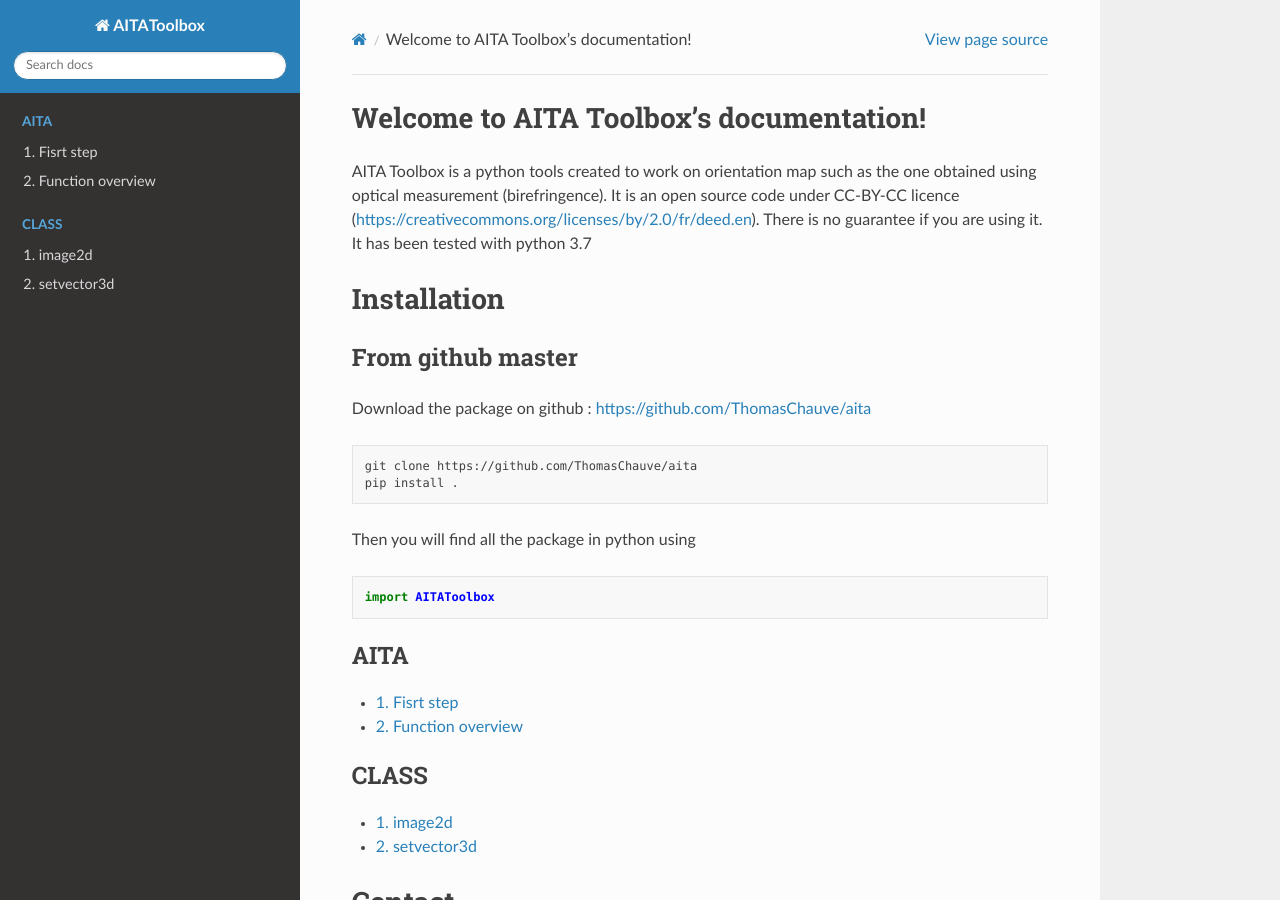
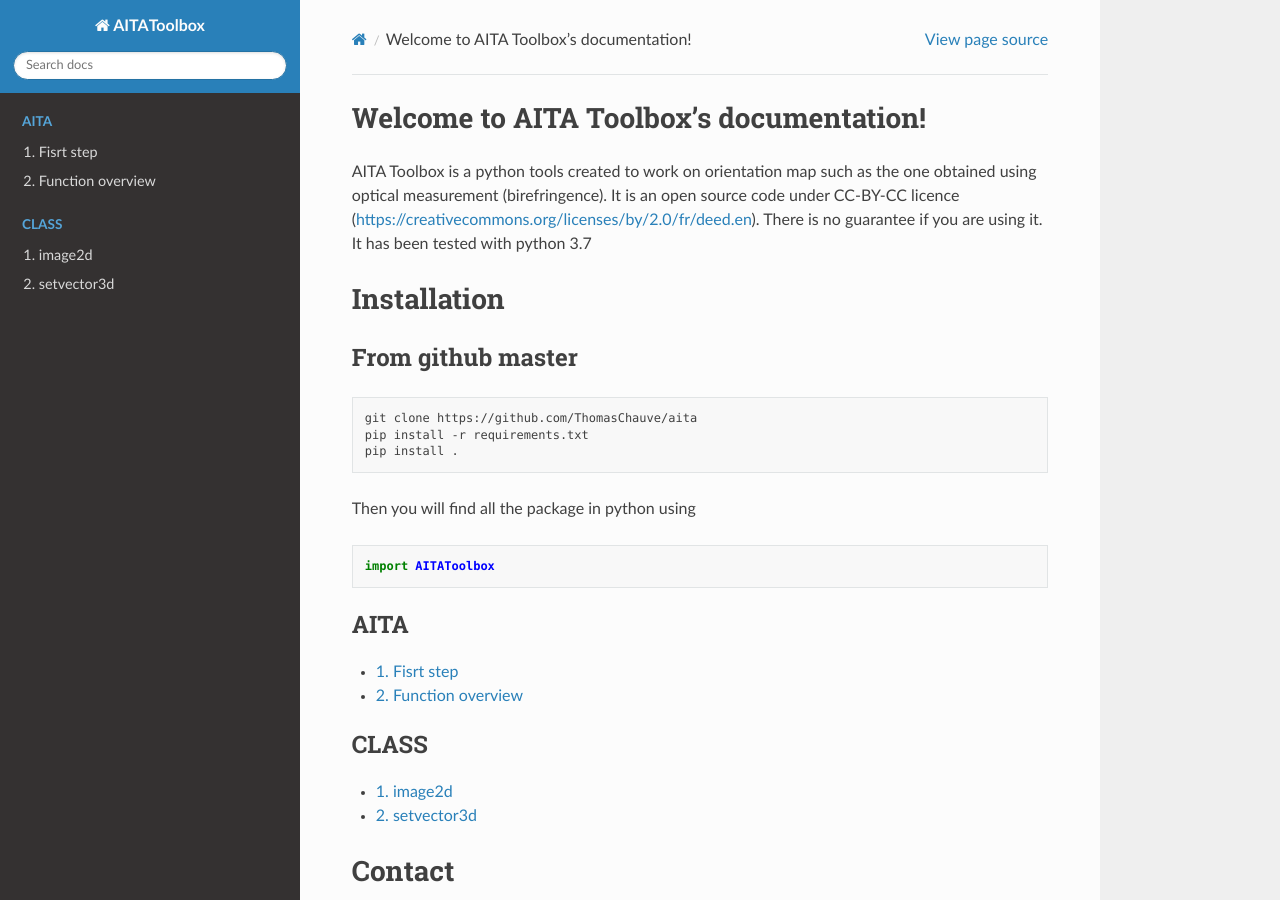
Before and after one commit to ThomasChauve/aita, a Sphinx documentation site: the page built from docs/source/index.rst, in a window 1280 px wide and 900 px high. Built offline with Sphinx 7.4.7 and the Read the Docs theme 2.0.0, drawn with Linux system fonts in a browser that asks for light colours.

Commit message:
docs requirements.txt

```diff
--- a/docs/source/index.rst
+++ b/docs/source/index.rst
@@ -20,11 +20,10 @@
 From github master
 ******************
 
-Download the package on github : https://github.com/ThomasChauve/aita
-
 .. code:: bash
 
     git clone https://github.com/ThomasChauve/aita
+    pip install -r requirements.txt
     pip install .
 
 Then you will find all the package in python using
```
Also changed, not shown: requirements.txt (added, +9 -0 lines), 9 other files.
